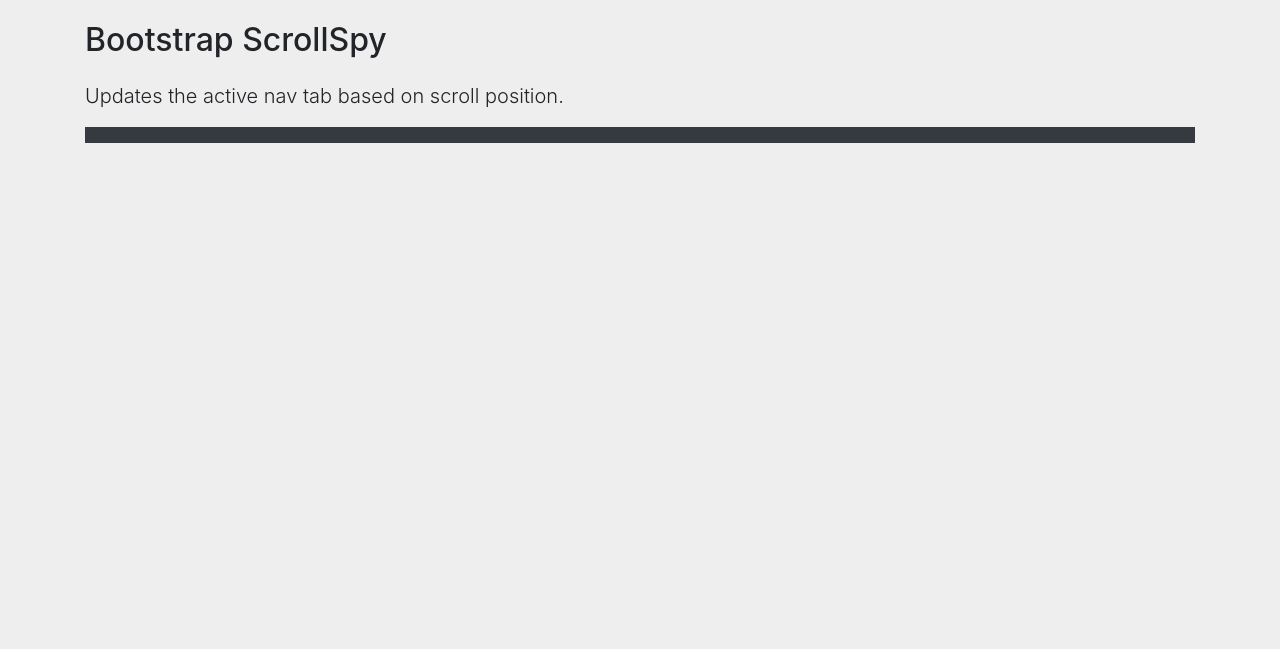
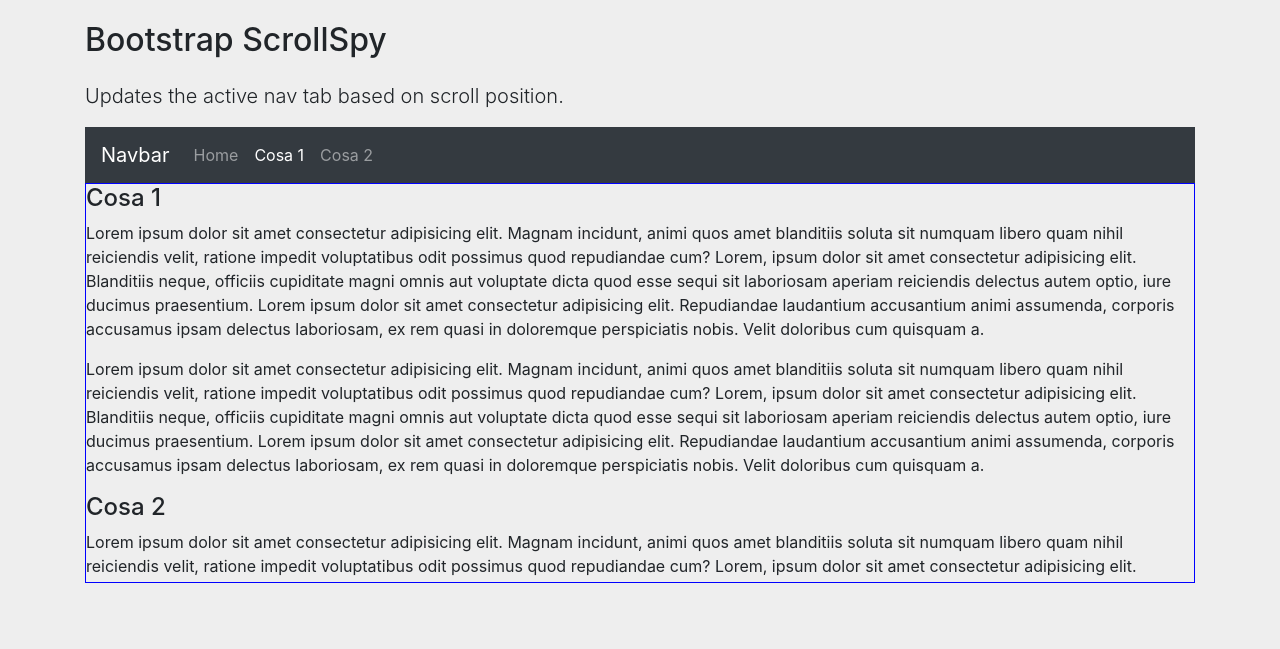
Before and after one commit to Z3V3L/turbo-octo-waffle, a PHP site: page /10-ScrollSpy.html in a window 1280 px wide. Shown: the top 649 px of the page. Run offline with PHP 8.4, Linux system fonts and the light colour scheme; some libraries are stand-ins or nearby versions.

Commit message:
scrollspy

```diff
--- a/Bootstrap/10-ScrollSpy.html
+++ b/Bootstrap/10-ScrollSpy.html
@@ -15,6 +15,8 @@
         <!-- Bootstrap Icons -->
         <link rel="stylesheet" href="https://cdn.jsdelivr.net/npm/bootstrap-icons@1.3.0/font/bootstrap-icons.css">
 
+        <!-- Custom CSS-->
+        <link rel="stylesheet" href="style/styles.css">
 
     </head>
 
@@ -27,7 +29,45 @@
                 <p class="lead">Updates the active nav tab based on scroll position.</p>
             </div><!-- page-header -->
 
-            <nav class="navbar navbar-dark bg-dark" id="navbar-scroll"></nav>
+            <nav class="navbar navbar-expand-md navbar-dark bg-dark" id="navbar-scroll">
+
+
+                <!--Basic icon or logo-->
+
+                <a class="navbar-brand" href="#">Navbar</a>
+
+
+                <!--Button-->
+
+                <button class="navbar-toggler" type="button" data-toggle="collapse" data-target="#navbarNav">
+                    <span class="navbar-toggler-icon"></span>
+                </button>
+
+
+                <!--Content wraped in the button-->
+
+                <div class="collpase navbar-collapse" id="navbarNav">
+                    <div class="navbar-nav">
+
+                        <a class="nav-link active" href="#">Home</a>
+                        <a class="nav-link" href="#text1">Cosa 1</a>
+                        <a class="nav-link" href="#text2">Cosa 2</a>
+
+                    </div>
+                </div>
+
+            </nav>
+
+            <div data-spy="scroll" data-target="#navbar-scroll" data-offset="0" id="cajaEspia">
+                <h4 id="text1">Cosa 1</h4>
+                <p>Lorem ipsum dolor sit amet consectetur adipisicing elit. Magnam incidunt, animi quos amet blanditiis soluta sit numquam libero quam nihil reiciendis velit, ratione impedit voluptatibus odit possimus quod repudiandae cum? Lorem, ipsum dolor sit amet consectetur adipisicing elit. Blanditiis neque, officiis cupiditate magni omnis aut voluptate dicta quod esse sequi sit laboriosam aperiam reiciendis delectus autem optio, iure ducimus praesentium. Lorem ipsum dolor sit amet consectetur adipisicing elit. Repudiandae laudantium accusantium animi assumenda, corporis accusamus ipsam delectus laboriosam, ex rem quasi in doloremque perspiciatis nobis. Velit doloribus cum quisquam a.</p>
+                <p>Lorem ipsum dolor sit amet consectetur adipisicing elit. Magnam incidunt, animi quos amet blanditiis soluta sit numquam libero quam nihil reiciendis velit, ratione impedit voluptatibus odit possimus quod repudiandae cum? Lorem, ipsum dolor sit amet consectetur adipisicing elit. Blanditiis neque, officiis cupiditate magni omnis aut voluptate dicta quod esse sequi sit laboriosam aperiam reiciendis delectus autem optio, iure ducimus praesentium. Lorem ipsum dolor sit amet consectetur adipisicing elit. Repudiandae laudantium accusantium animi assumenda, corporis accusamus ipsam delectus laboriosam, ex rem quasi in doloremque perspiciatis nobis. Velit doloribus cum quisquam a.</p>
+
+                <h4 id="text2">Cosa 2</h4>
+                <p>Lorem ipsum dolor sit amet consectetur adipisicing elit. Magnam incidunt, animi quos amet blanditiis soluta sit numquam libero quam nihil reiciendis velit, ratione impedit voluptatibus odit possimus quod repudiandae cum? Lorem, ipsum dolor sit amet consectetur adipisicing elit. Blanditiis neque, officiis cupiditate magni omnis aut voluptate dicta quod esse sequi sit laboriosam aperiam reiciendis delectus autem optio, iure ducimus praesentium. Lorem ipsum dolor sit amet consectetur adipisicing elit. Repudiandae laudantium accusantium animi assumenda, corporis accusamus ipsam delectus laboriosam, ex rem quasi in doloremque perspiciatis nobis. Velit doloribus cum quisquam a.</p>
+                <p>Lorem ipsum dolor sit amet consectetur adipisicing elit. Magnam incidunt, animi quos amet blanditiis soluta sit numquam libero quam nihil reiciendis velit, ratione impedit voluptatibus odit possimus quod repudiandae cum? Lorem, ipsum dolor sit amet consectetur adipisicing elit. Blanditiis neque, officiis cupiditate magni omnis aut voluptate dicta quod esse sequi sit laboriosam aperiam reiciendis delectus autem optio, iure ducimus praesentium. Lorem ipsum dolor sit amet consectetur adipisicing elit. Repudiandae laudantium accusantium animi assumenda, corporis accusamus ipsam delectus laboriosam, ex rem quasi in doloremque perspiciatis nobis. Velit doloribus cum quisquam a.</p>
+            </div>
+
 
 
         </div><!-- container -->
--- a/Bootstrap/style/styles.css
+++ b/Bootstrap/style/styles.css
@@ -8,3 +8,10 @@
     background-color: pink;
     border: 1px solid blue;
 }
+
+#cajaEspia {
+    position: relative;
+    height: 400px;
+    overflow: auto;
+    border: solid 1px blue;
+}
```
